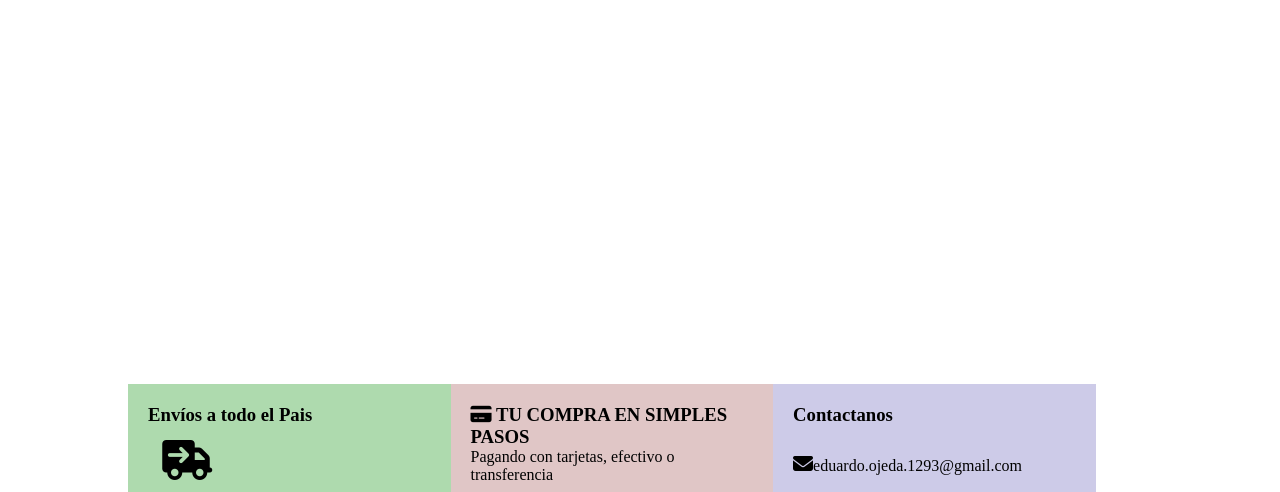
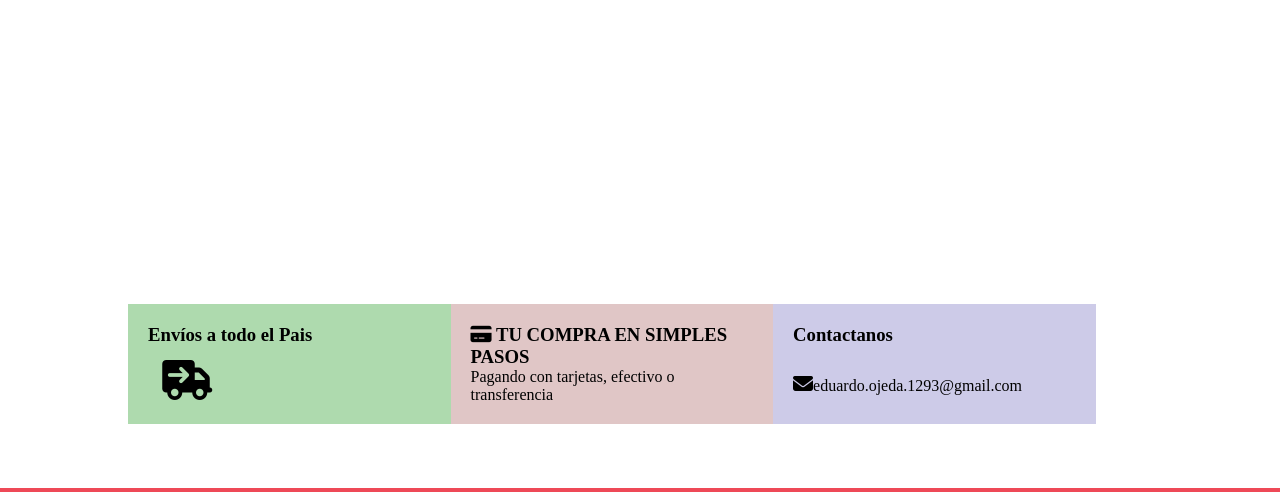
Before and after one commit to OjedaEduardo/Proyecto_Tech, a plain HTML site: page pages/carrito.html in a window 1280 px wide. Shown: the part 192-684 px from the top of the page. Drawn offline with Linux system fonts and the light colour scheme.

Commit message:
Update estilos.css

```diff
--- a/CSS/estilos.css
+++ b/CSS/estilos.css
@@ -88,7 +88,7 @@ main {
     padding: 0%;
 }
 .divCarrito{
-     height: 400px;
+     height: 40vh;;
 }
 
 main h1 {
```
